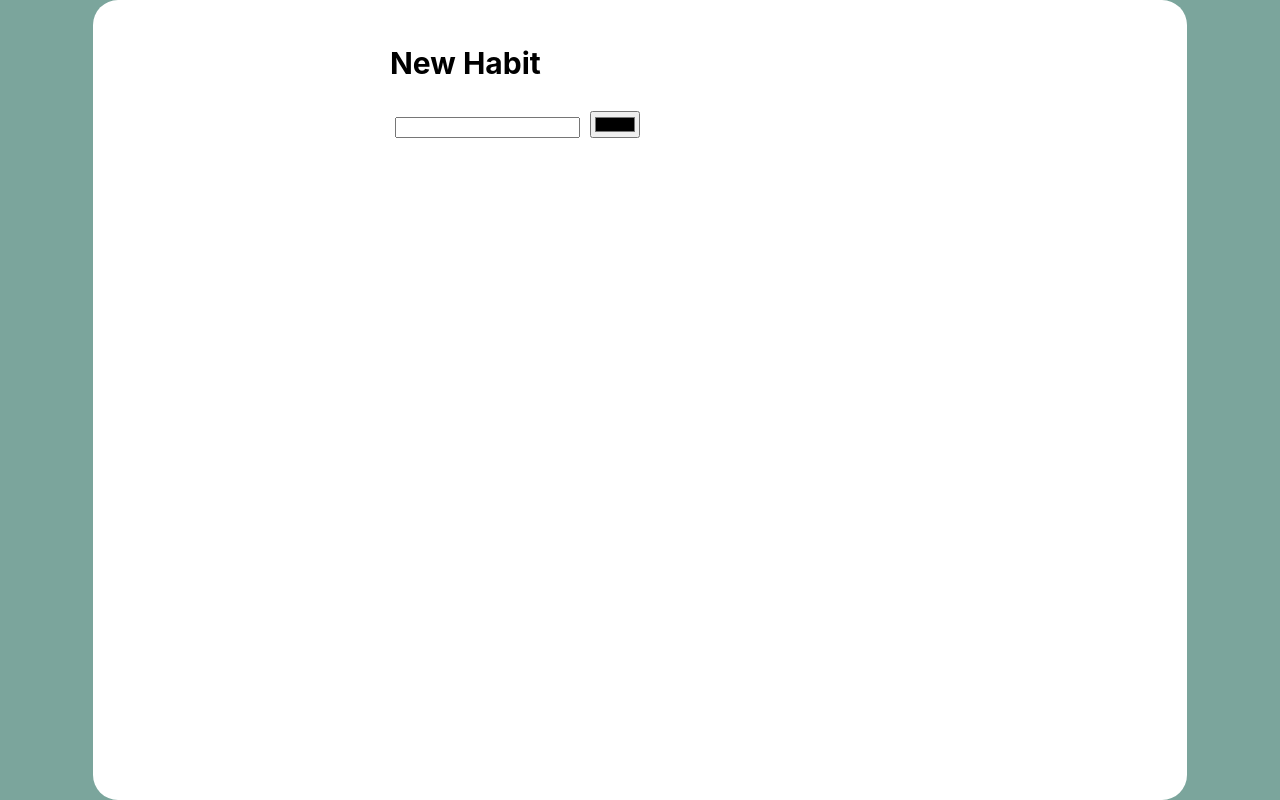
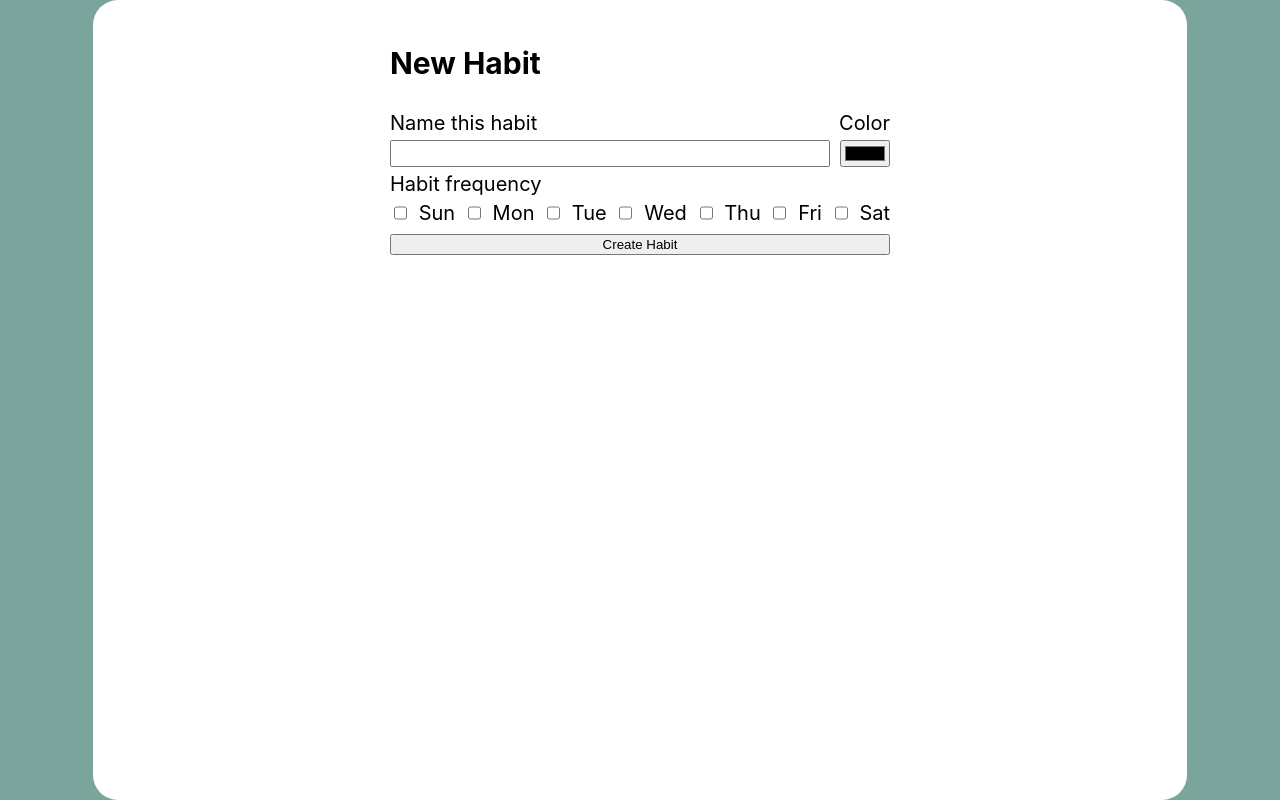
Before and after one commit to Blizzcane/Habit-Tracker-Frontend, a Next.js app: page /addHabit in a window 1280 px wide. Built offline with nearby package versions, Linux system fonts and the light colour scheme.

Commit message:
edited form css

```diff
--- a/pages/addHabit.js
+++ b/pages/addHabit.js
@@ -5,10 +5,93 @@ export default function addHabit() {
     <div className={styles.body}>
       <h2 className={styles.title}>New Habit</h2>
       <form className={styles.form}>
-        <div>
-          <input className={styles.inputs} type="text"></input>
-          <input className={styles.inputs} type="color"></input>
+        <div className={styles.formDiv}>
+          <label for="name">Name this habit</label>
+          <label for="color">Color</label>
         </div>
+        <div className={styles.formDiv}>
+          <input
+            type="text"
+            id="name"
+            name="name"
+            required
+            className={styles.inputs}
+            type="text"
+          ></input>
+
+          <input
+            id="color"
+            name="color"
+            type="color"
+          ></input>
+        </div>
+        <label for="frequency">Habit frequency</label>
+        <div name="frequency" className={styles.formDiv}>
+          <input
+            className={styles.weekDays}
+            type="checkbox"
+            id="sun"
+            class="weekday"
+          />
+          <label for="sun" className={styles.label}>
+            Sun
+          </label>
+          <input
+            className={styles.weekDays}
+            type="checkbox"
+            id="mon"
+            class="weekday"
+          />
+          <label for="mon" className={styles.label}>
+            Mon
+          </label>
+          <input
+            className={styles.weekDays}
+            type="checkbox"
+            id="tue"
+            class="weekday"
+          />
+          <label for="tue" className={styles.label}>
+            Tue
+          </label>
+          <input
+            className={styles.weekDays}
+            type="checkbox"
+            id="wed"
+            class="weekday"
+          />
+          <label for="wed" className={styles.label}>
+            Wed
+          </label>
+          <input
+            className={styles.weekDays}
+            type="checkbox"
+            id="thu"
+            class="weekday"
+          />
+          <label for="thu" className={styles.label}>
+            Thu
+          </label>
+          <input
+            className={styles.weekDays}
+            type="checkbox"
+            id="fri"
+            class="weekday"
+          />
+          <label for="fri" className={styles.label}>
+            Fri
+          </label>
+          <input
+            className={styles.weekDays}
+            type="checkbox"
+            id="sat"
+            class="weekday"
+          />
+          <label for="sat" className={styles.label}>
+            Sat
+          </label>
+        </div>
+        <button className={styles.create}>Create Habit</button>
       </form>
     </div>
   );
--- a/styles/AddHabit.module.css
+++ b/styles/AddHabit.module.css
@@ -9,9 +9,43 @@
   margin: auto;
 }
 
-.form {
+.formDiv {
+  display: flex;
+  flex-direction: row;
+  justify-content: space-between;
+
+  margin: 5px 0px;
+}
+ .inputs{
+     flex-basis: 300px;
+     flex-grow: 1;
+     margin-right: 10px;
+ }
+
+.create {
+  width: 100%;
 }
 
-.inputs {
-  margin: 5px;
+.weekDays {
+  display: none !important;
 }
+
+.weekDays + .label {
+  display: inline-block;
+  border-radius: 5px;
+  border: solid thin rgb(0, 116, 194);
+  background: #ffffff;
+  height: 40px;
+  flex-basis: 50px;
+  flex-grow: 1;
+  color: rgb(0, 116, 194);
+  margin-right: 3px;
+  line-height: 35px;
+  text-align: center;
+  cursor: pointer;
+}
+
+.weekDays[type="checkbox"]:checked + .label {
+  background: #05add7;
+  color: #ffffff;
+}
```
Also changed, not shown: styles/globals.css (line endings or trailing spaces).
